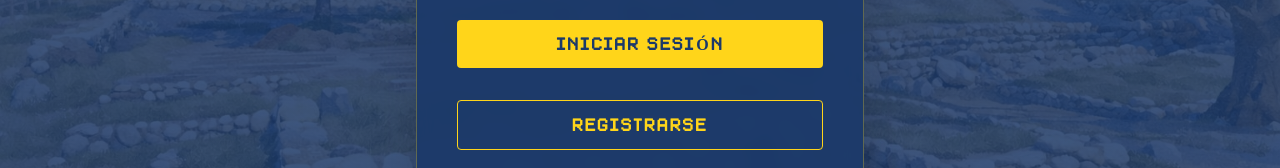
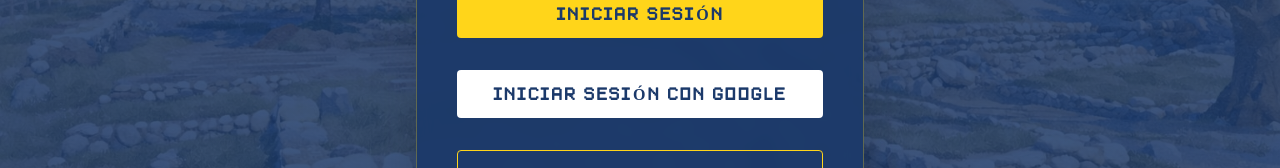
Before and after one commit to EnriqueBrambila00/CampanitaWebFront, a React (Vite) app: page /login in a window 1280 px wide. Shown: the part 444-612 px from the top of the page. Built offline with nearby package versions, Linux system fonts and the light colour scheme.

Commit message:
Agregar boton de login con Google

```diff
--- a/src/pages/login.jsx
+++ b/src/pages/login.jsx
@@ -12,7 +12,8 @@ export function Login() {
   // URLs del backend en Render
   const URL_BACKEND = 'https://campanitaweb.onrender.com';
   const CSRF_URL = `${URL_BACKEND}/api/csrf-token`;
-  const API_URL = `${URL_BACKEND}/api/login`;
+  const LOGIN_URL = `${URL_BACKEND}/api/login`;
+  const GOOGLE_AUTH_URL = `${URL_BACKEND}/api/auth/google`;
 
   const manejarEnvio = async (e) => {
     e.preventDefault();
@@ -34,7 +35,7 @@ export function Login() {
       const tokenCsrfParaEnviar = dataCsrf.csrfToken;
 
       // 2. ENVIAMOS EL LOGIN CON EL TOKEN FRESCO
-      const respuestaLogin = await fetch(API_URL, {
+      const respuestaLogin = await fetch(LOGIN_URL, {
         method: 'POST',
         headers: {
           'Content-Type': 'application/json',
@@ -72,6 +73,10 @@ export function Login() {
     } finally {
       setCargando(false);
     }
+  };
+
+  const iniciarSesionGoogle = () => {
+    window.location.href = GOOGLE_AUTH_URL;
   };
 
   return (
@@ -125,6 +130,14 @@ export function Login() {
 
           <button
             type="button"
+            onClick={iniciarSesionGoogle}
+            className="w-full bg-white text-[#1B396A] font-['PixelSplitter'] font-bold py-3 px-4 rounded transition-transform tracking-widest mt-2 hover:bg-gray-200 hover:scale-105"
+          >
+            INICIAR SESIÓN CON GOOGLE
+          </button>
+
+          <button
+            type="button"
             onClick={() => navigate('/registro')}
             className="w-full bg-transparent border border-[#FFD51A] text-[#FFD51A] font-['PixelSplitter'] font-bold py-3 px-4 rounded transition-transform tracking-widest mt-2 hover:bg-[#FFD51A] hover:text-[#1B396A] hover:scale-105"
           >
```
